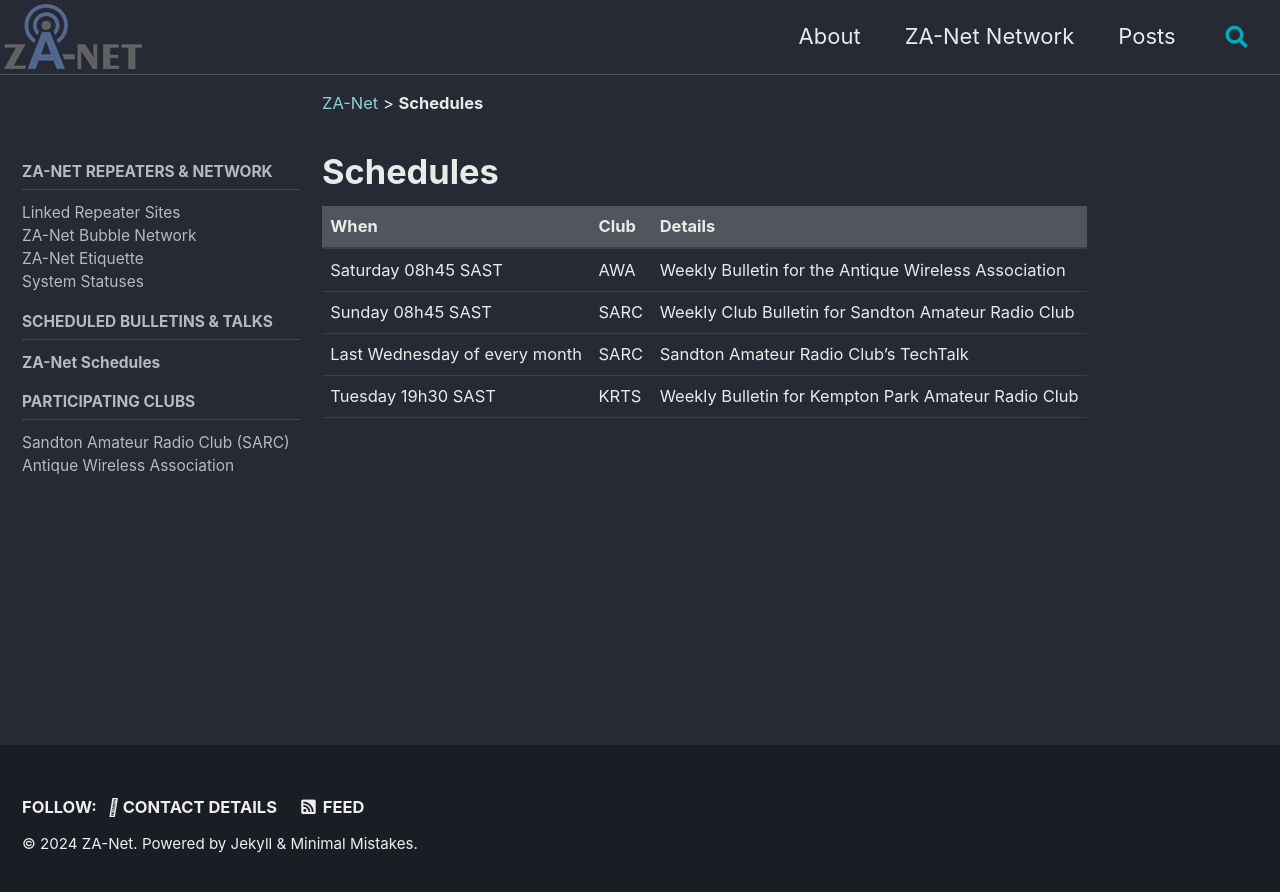
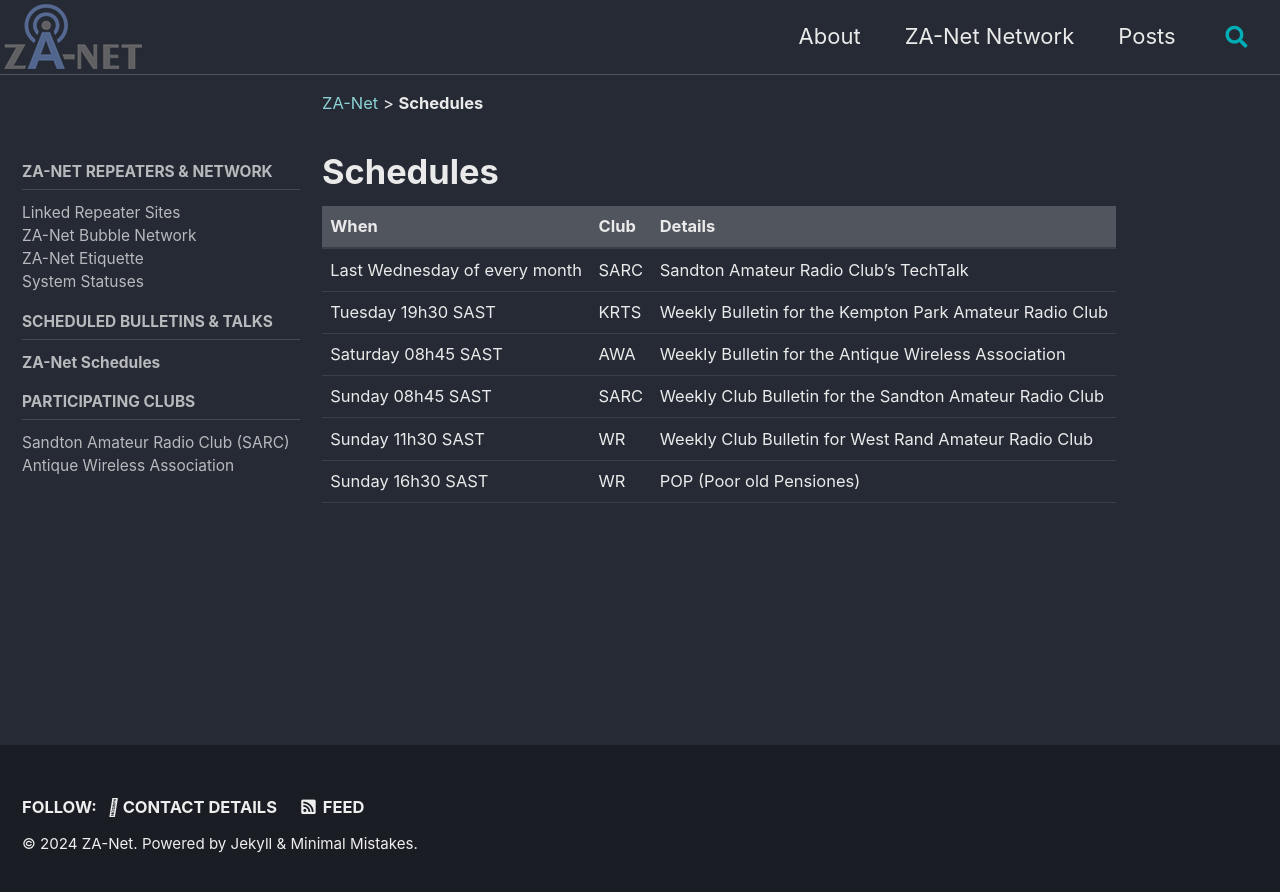
Before and after one commit to za-net/za-net.github.io, a Jekyll site: the page built from _pages/schedule.md, in a window 1280 px wide. Shown: the top 892 px of the page. Built offline with Jekyll 4.4.1, drawn with Linux system fonts in a browser that asks for light colours; cached includes are drawn as plain includes.

Commit message:
Added WR and updated scheduleds

```diff
--- a/_pages/schedule.md
+++ b/_pages/schedule.md
@@ -12,7 +12,9 @@
 
 | When    | Club | Details |
 | -------- | ------- | ------- |
+| Last Wednesday of every month  |   SARC  | Sandton Amateur Radio Club's TechTalk |
+| Tuesday 19h30 SAST | KRTS     | Weekly Bulletin for the Kempton Park Amateur Radio Club |
 | Saturday 08h45 SAST | AWA | Weekly Bulletin for the Antique Wireless Association |
-| Sunday 08h45 SAST  | SARC    | Weekly Club Bulletin for Sandton Amateur Radio Club |
-| Last Wednesday of every month  |   SARC  | Sandton Amateur Radio Club's TechTalk |
-| Tuesday 19h30 SAST | KRTS     | Weekly Bulletin for Kempton Park Amateur Radio Club |
+| Sunday 08h45 SAST  | SARC    | Weekly Club Bulletin for the Sandton Amateur Radio Club |
+| Sunday 11h30 SAST | WR | Weekly Club Bulletin for West Rand Amateur Radio Club |
+| Sunday 16h30 SAST | WR | POP (Poor old Pensiones) |
```
Also changed, not shown: _pages/network.md (+3 -2 lines).
